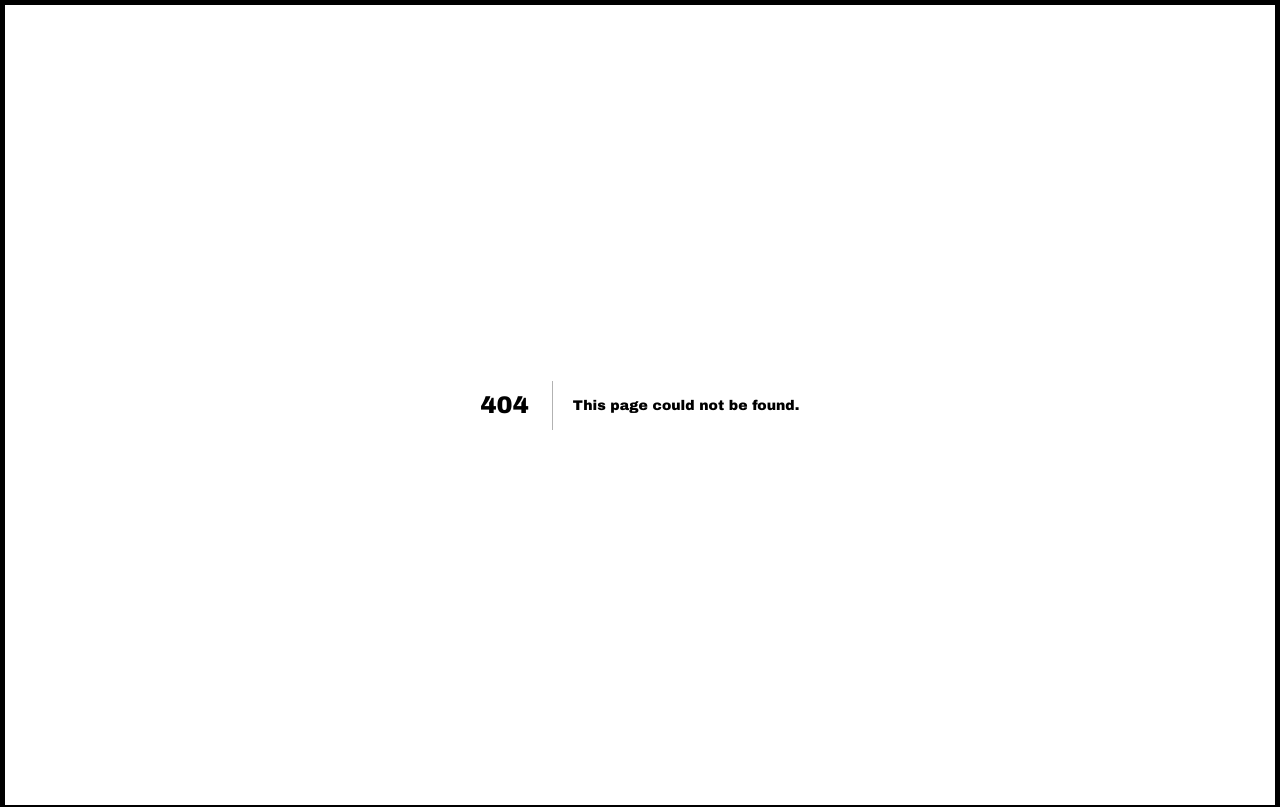
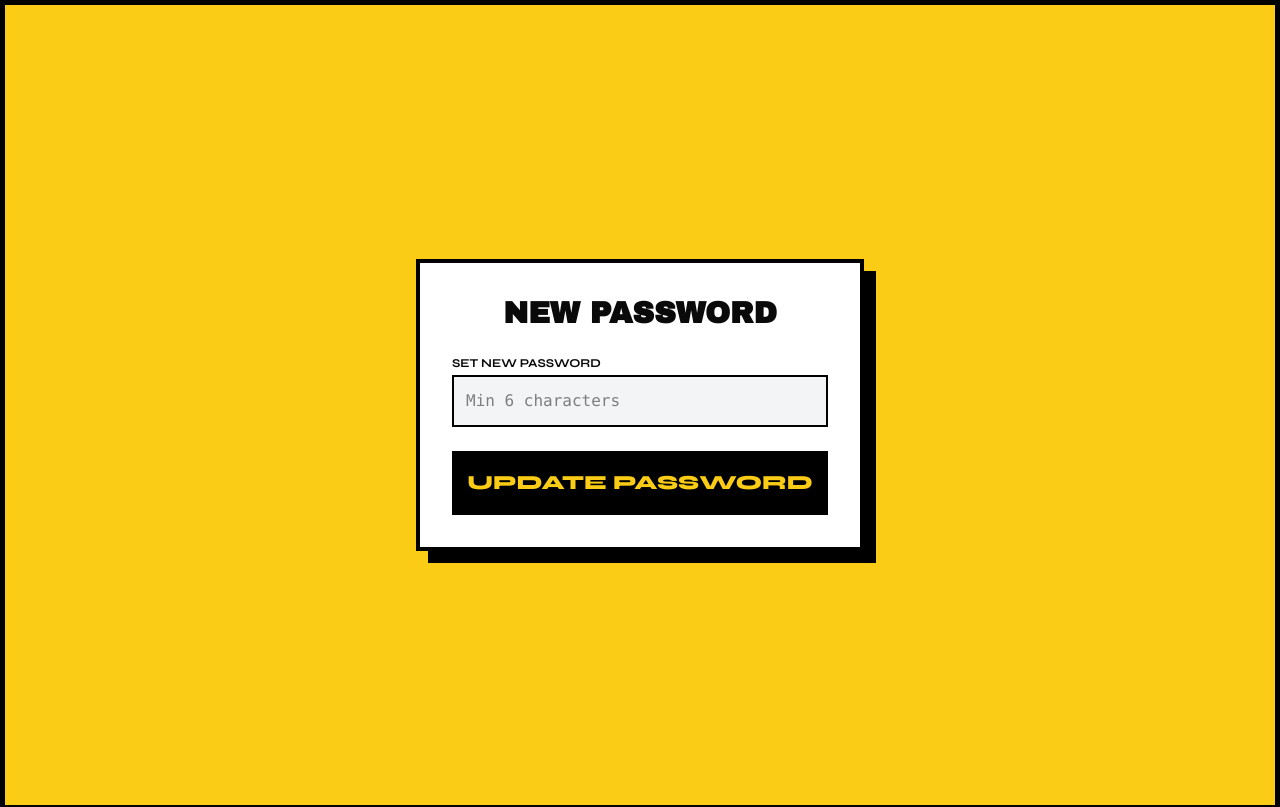
Before and after one commit to shotbykh/dankbud-store, a Next.js app: page /update-password in a window 1280 px wide. Before the commit this address had no page. Shown: the top 807 px of the page. Built offline with nearby package versions, Linux system fonts and the light colour scheme; no server answers.

Commit message:
feat: Add Password Reset Flow

```diff
--- /dev/null
+++ b/src/app/forgot-password/page.tsx
@@ -0,0 +1,91 @@
+'use client';
+
+import { useState } from "react";
+import Link from "next/link";
+import { createBrowserClient } from '@supabase/ssr';
+
+export default function ForgotPasswordPage() {
+    const [email, setEmail] = useState("");
+    const [loading, setLoading] = useState(false);
+    const [message, setMessage] = useState("");
+    const [error, setError] = useState("");
+
+    const supabase = createBrowserClient(
+        process.env.NEXT_PUBLIC_SUPABASE_URL!,
+        process.env.NEXT_PUBLIC_SUPABASE_ANON_KEY!
+    );
+
+    const handleReset = async (e: React.FormEvent) => {
+        e.preventDefault();
+        setLoading(true);
+        setError("");
+        setMessage("");
+
+        try {
+            const { error } = await supabase.auth.resetPasswordForEmail(email, {
+                redirectTo: `${window.location.origin}/update-password`,
+            });
+
+            if (error) {
+                setError(error.message);
+            } else {
+                setMessage("Check your email for the password reset link.");
+            }
+        } catch (err: any) {
+            setError("Network error.");
+        } finally {
+            setLoading(false);
+        }
+    };
+
+    return (
+        <div className="min-h-screen bg-[#facc15] flex items-center justify-center p-4">
+            <div className="bg-white p-8 border-4 border-black max-w-md w-full shadow-[12px_12px_0px_0px_rgba(0,0,0,1)]">
+                <h1 className="text-3xl font-black uppercase text-center mb-6">Reset Password</h1>
+
+                {message ? (
+                    <div className="text-center">
+                        <div className="bg-green-100 border-2 border-green-500 text-green-800 p-4 mb-6 font-bold">
+                            {message}
+                        </div>
+                        <Link href="/login" className="block w-full py-4 bg-black text-[#facc15] font-bold uppercase hover:bg-white hover:text-black border-4 border-black transition-colors text-center">
+                            Back to Login
+                        </Link>
+                    </div>
+                ) : (
+                    <form onSubmit={handleReset} className="space-y-6">
+                        {error && (
+                            <div className="bg-red-100 border-2 border-red-500 text-red-800 p-3 font-bold text-center">
+                                {error}
+                            </div>
+                        )}
+
+                        <div>
+                            <label className="block font-bold uppercase text-xs mb-1">Email Address</label>
+                            <input
+                                type="email"
+                                required
+                                value={email}
+                                onChange={(e) => setEmail(e.target.value)}
+                                className="w-full bg-gray-100 border-2 border-black p-3 font-mono focus:bg-[#facc15] outline-none"
+                                placeholder="Enter your email"
+                            />
+                        </div>
+
+                        <button
+                            type="submit"
+                            disabled={loading}
+                            className="w-full py-4 bg-black text-[#facc15] text-xl font-black uppercase hover:bg-[#d946ef] hover:text-white transition-colors border-2 border-transparent disabled:opacity-50"
+                        >
+                            {loading ? 'Sending...' : 'Send Reset Link'}
+                        </button>
+
+                        <Link href="/login" className="block text-center text-sm font-bold uppercase underline hover:text-gray-600">
+                            Cancel
+                        </Link>
+                    </form>
+                )}
+            </div>
+        </div>
+    );
+}
--- /dev/null
+++ b/src/app/update-password/page.tsx
@@ -0,0 +1,74 @@
+'use client';
+
+import { useState, useEffect } from "react";
+import { useRouter } from "next/navigation";
+import { createBrowserClient } from '@supabase/ssr';
+
+export default function UpdatePasswordPage() {
+    const router = useRouter();
+    const [password, setPassword] = useState("");
+    const [loading, setLoading] = useState(false);
+    const [error, setError] = useState("");
+
+    const supabase = createBrowserClient(
+        process.env.NEXT_PUBLIC_SUPABASE_URL!,
+        process.env.NEXT_PUBLIC_SUPABASE_ANON_KEY!
+    );
+
+    const handleUpdate = async (e: React.FormEvent) => {
+        e.preventDefault();
+        setLoading(true);
+        setError("");
+
+        try {
+            const { error } = await supabase.auth.updateUser({ password });
+
+            if (error) {
+                setError(error.message);
+            } else {
+                router.push("/shop"); // Or dedicated success page
+            }
+        } catch (err: any) {
+            setError("Network error.");
+        } finally {
+            setLoading(false);
+        }
+    };
+
+    return (
+        <div className="min-h-screen bg-[#facc15] flex items-center justify-center p-4">
+            <div className="bg-white p-8 border-4 border-black max-w-md w-full shadow-[12px_12px_0px_0px_rgba(0,0,0,1)]">
+                <h1 className="text-3xl font-black uppercase text-center mb-6">New Password</h1>
+
+                {error && (
+                    <div className="bg-red-100 border-2 border-red-500 text-red-800 p-3 font-bold text-center mb-4">
+                        {error}
+                    </div>
+                )}
+
+                <form onSubmit={handleUpdate} className="space-y-6">
+                    <div>
+                        <label className="block font-bold uppercase text-xs mb-1">Set New Password</label>
+                        <input
+                            type="password"
+                            required
+                            minLength={6}
+                            value={password}
+                            onChange={(e) => setPassword(e.target.value)}
+                            className="w-full bg-gray-100 border-2 border-black p-3 font-mono focus:bg-[#facc15] outline-none"
+                            placeholder="Min 6 characters"
+                        />
+                    </div>
+
+                    <button
+                        type="submit"
+                        disabled={loading}
+                        className="w-full py-4 bg-black text-[#facc15] text-xl font-black uppercase hover:bg-[#d946ef] hover:text-white transition-colors border-2 border-transparent disabled:opacity-50"
+                    >
+                        {loading ? 'Updating...' : 'Update Password'}
+                    </button>
+                </form>
+            </div>
+        </div>
+    );
+}
```
